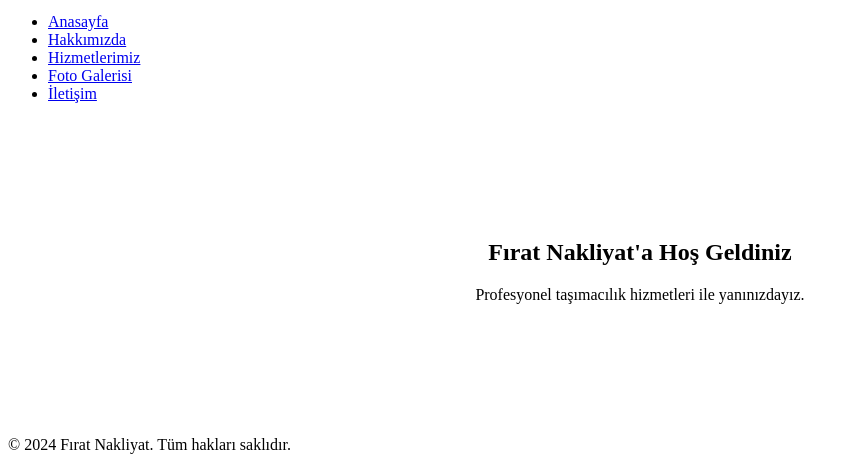
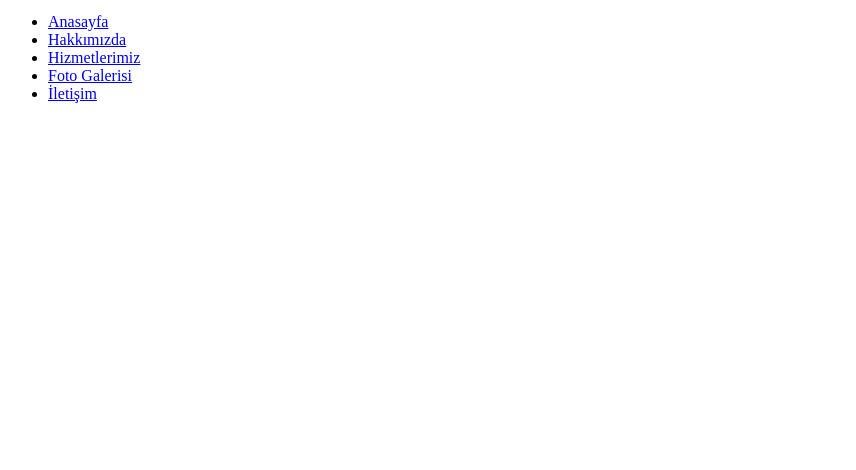
Before and after one commit to yarenazrasonmez/firatnakliyat, a plain HTML site: page header.html in a window 1280 px wide. Shown: the part 1364-1834 px from the top of the page, without its empty margins (0-856 px from the left). After the commit the page ends 1483 px from the top, so only its background shows below. Drawn offline with Linux system fonts and the light colour scheme.

Commit message:
header.html

```diff
--- a/header.html
+++ b/header.html
@@ -44,17 +44,5 @@
             </ul>
         </nav>
     </header>
-
-    <!-- Sayfa içeriği buraya gelecek -->
-    <main>
-        <section style="padding: 100px 20px; text-align: center;">
-            <h2>Fırat Nakliyat'a Hoş Geldiniz</h2>
-            <p>Profesyonel taşımacılık hizmetleri ile yanınızdayız.</p>
-        </section>
-    </main>
-
-    <footer>
-        <p>&copy; 2024 Fırat Nakliyat. Tüm hakları saklıdır.</p>
-    </footer>
 </body>
 </html>
```
